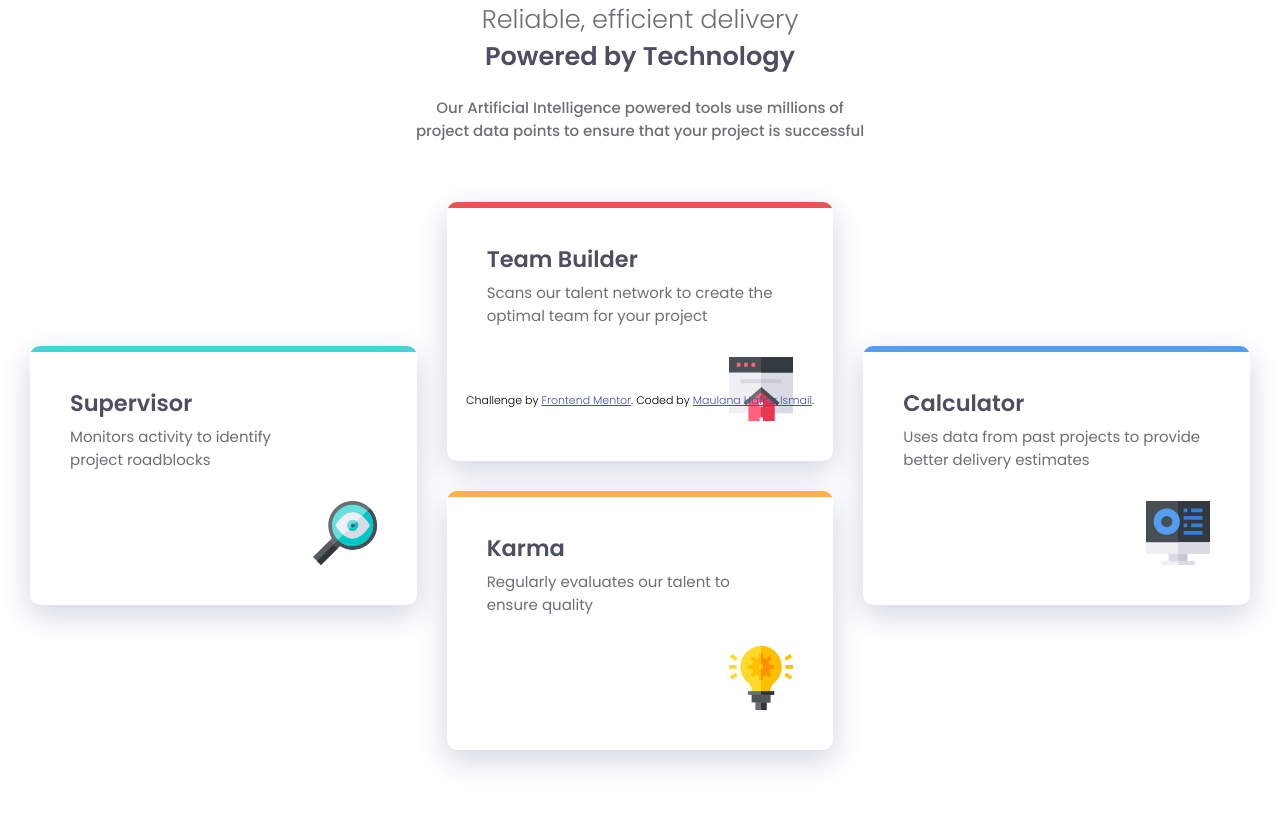
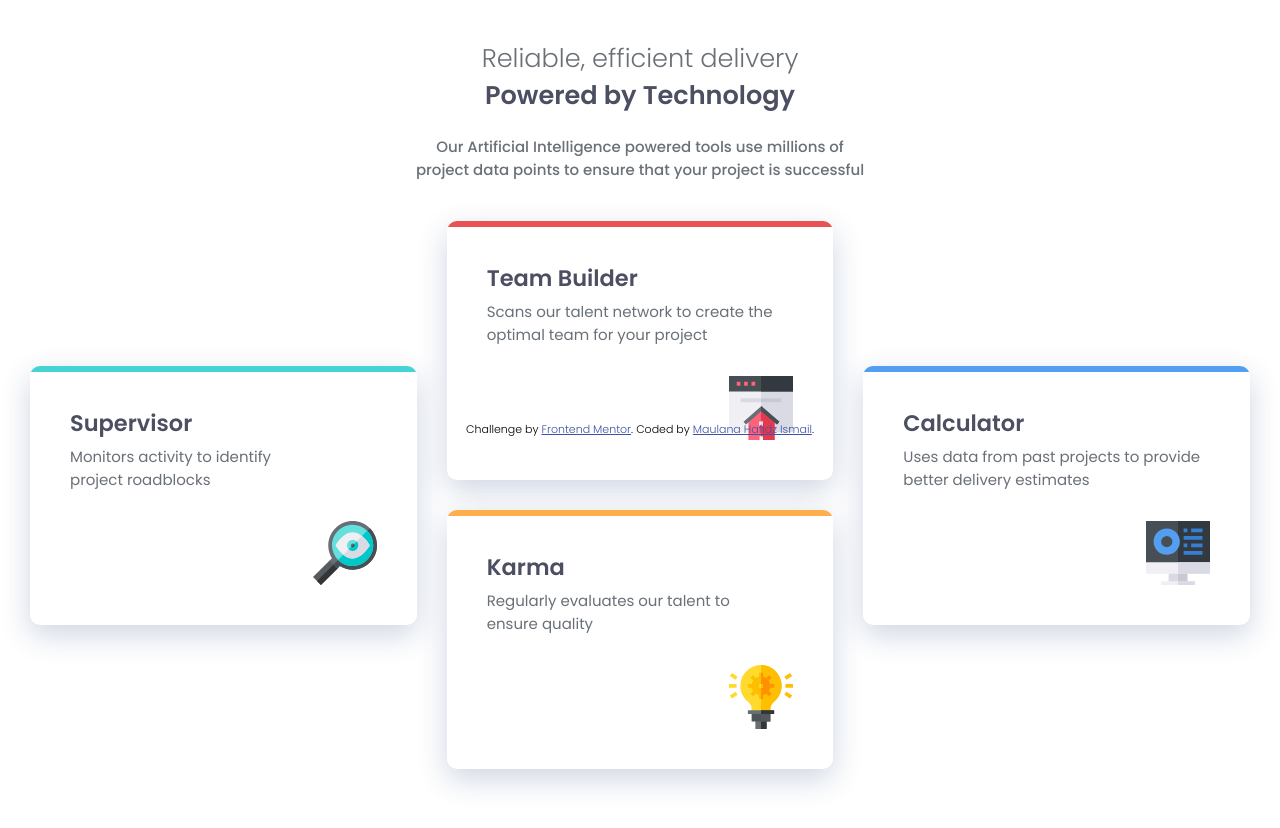
Before and after one commit to imhefizh/FrontEnd-Web-Lab, a plain HTML site: page four-card-feature-section-master/index.html in a window 1280 px wide. Drawn offline with Linux system fonts and the light colour scheme.

Commit message:
fix bugs on overlapping heading and footer

```diff
--- a/four-card-feature-section-master/index.html
+++ b/four-card-feature-section-master/index.html
@@ -92,11 +92,13 @@
       }
 
       html {
+        height: 100%;
         font-size: 15px; /*1 rem*/
-        height: 100vh;
+        background-color: white;
       }
 
       body {
+        min-height: 100%;
         background-color: white;
         position: relative;
         display: flex;
@@ -150,7 +152,7 @@
         border-radius: 10px;
         position: relative;
         overflow: hidden;
-        height: calc(90vw / 100vw * 20rem);
+        min-height: calc(90vw / 100vw * 20rem);
         display: flex;
         flex-direction: column;
         justify-content: space-between;
@@ -190,8 +192,13 @@
         body {
           position: relative;
           display: flex;
-          height: 100%;
+          min-height: 100%;
           align-items: center;
+          padding: 40px 0px;
+        }
+
+        .sub-title {
+          padding-bottom: 40px;
         }
 
         .card-container {
@@ -200,6 +207,10 @@
           max-width: calc(6 / 6 * 1440px);
           justify-items: center;
           align-items: center;
+        }
+
+        main {
+          padding: 0px 30px;
         }
       }
 
```
